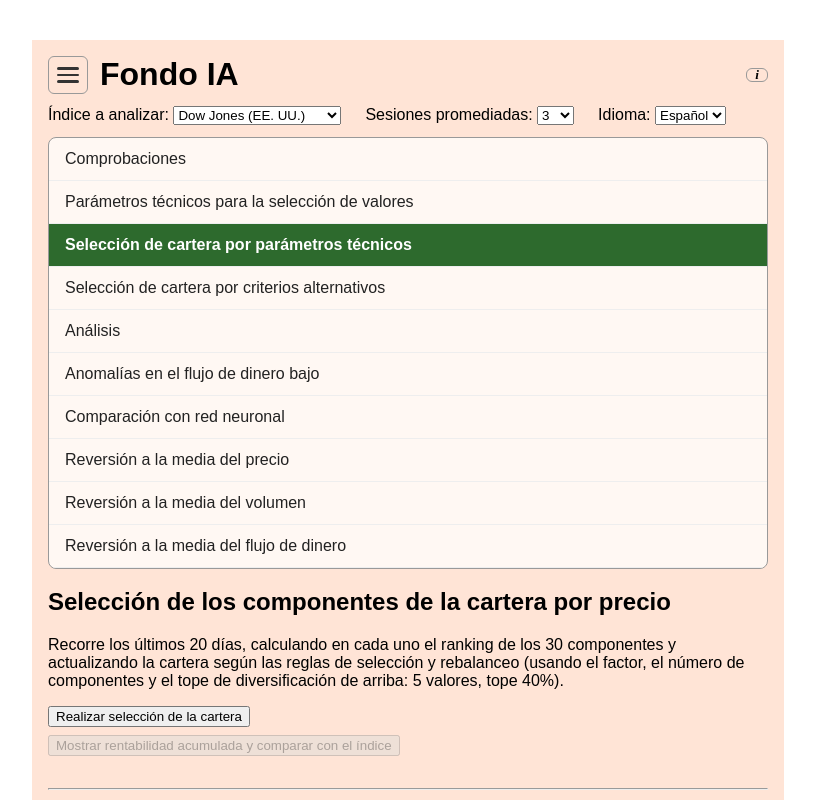
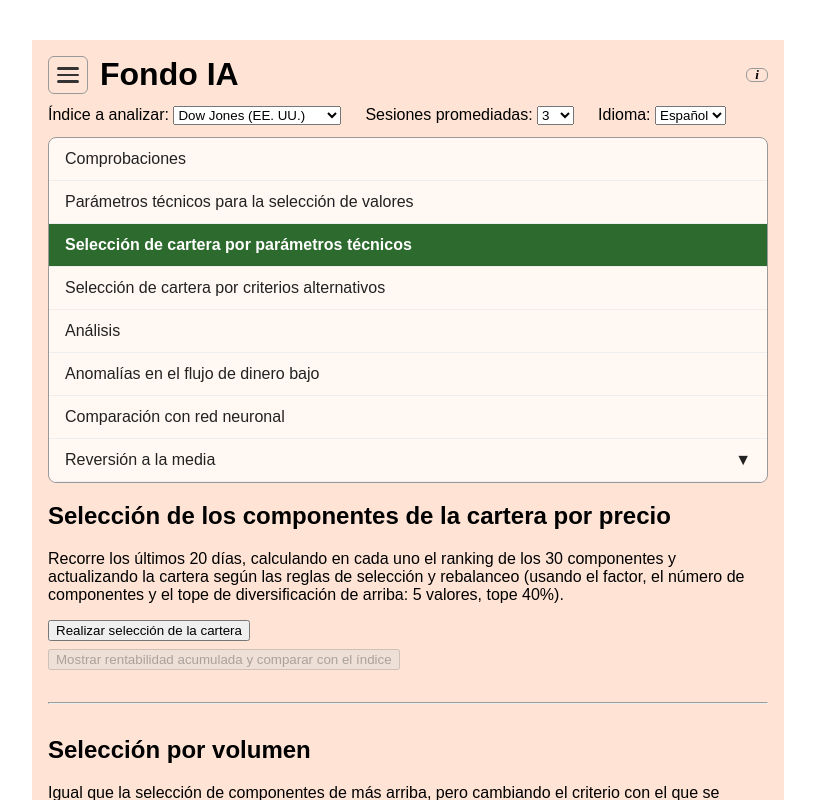
Before and after one commit to antonioluiscliment/fondo-ia-web, a Next.js app: page / in a window 1280 px wide. Both pictures are taken after a click on the button "Abrir menú". Shown: the top 800 px of the page, without its empty margins (232-1047 px from the left). Built offline with nearby package versions, Linux system fonts and the light colour scheme.

Commit message:
Update MenuLayout.js

```diff
--- a/components/MenuLayout.js
+++ b/components/MenuLayout.js
@@ -22,9 +22,14 @@ const ENLACES = [
   { href: "/analisis", labelKey: "menuAnalisis" },
   { href: "/anomaliasFlujoBajo", labelKey: "menuAnomaliasFlujoBajo" },
   { href: "/comparacionRedNeuronal", labelKey: "menuComparacionRedNeuronal" },
-  { href: "/reversionMediaPrecio", labelKey: "menuReversionMediaPrecio" },
-  { href: "/reversionMediaVolumen", labelKey: "menuReversionMediaVolumen" },
-  { href: "/reversionMediaFlujo", labelKey: "menuReversionMediaFlujo" },
+  {
+    labelKey: "menuReversionMedia",
+    children: [
+      { href: "/reversionMediaPrecio", labelKey: "menuReversionMediaPrecio", descKey: "menuReversionMediaPrecioDesc" },
+      { href: "/reversionMediaVolumen", labelKey: "menuReversionMediaVolumen", descKey: "menuReversionMediaVolumenDesc" },
+      { href: "/reversionMediaFlujo", labelKey: "menuReversionMediaFlujo", descKey: "menuReversionMediaFlujoDesc" },
+    ],
+  },
 ];
 
 // Icono de tres rayas (hamburguesa), dibujado a mano con <span> para no
@@ -79,6 +84,7 @@ export default function MenuLayout({ children }) {
   const [menuAbierto, setMenuAbierto] = useState(false);
   const [infoAbierto, setInfoAbierto] = useState(false);
   const router = useRouter();
+  const [submenuAbierto, setSubmenuAbierto] = useState(null);
 
   // Especificaciones / historia / observaciones: antes vivían en la
   // página "Características generales"; ahora, al ser contenido que
@@ -287,6 +293,66 @@ export default function MenuLayout({ children }) {
           }}
         >
           {ENLACES.map((enlace) => {
+            // Elemento con submenú ("Reversión a la media"): no navega
+            // a ningún sitio por sí mismo, solo despliega/repliega sus
+            // hijos dentro del mismo panel, cada uno con una breve
+            // explicación del ratio que usa.
+            if (enlace.children) {
+              const desplegado = submenuAbierto === enlace.labelKey;
+              const algunHijoActivo = enlace.children.some((hijo) => router.pathname === hijo.href);
+              return (
+                <div key={enlace.labelKey}>
+                  <button
+                    onClick={() => setSubmenuAbierto(desplegado ? null : enlace.labelKey)}
+                    style={{
+                      display: "flex",
+                      width: "100%",
+                      justifyContent: "space-between",
+                      alignItems: "center",
+                      padding: "12px 16px",
+                      border: "none",
+                      background: algunHijoActivo ? "#2d6a2d" : "transparent",
+                      color: algunHijoActivo ? "#fff" : "#222",
+                      borderBottom: "1px solid #eee",
+                      fontWeight: algunHijoActivo ? "bold" : "normal",
+                      fontSize: "1em",
+                      textAlign: "left",
+                      cursor: "pointer",
+                    }}
+                  >
+                    <span>{t[enlace.labelKey]}</span>
+                    <span>{desplegado ? "▲" : "▼"}</span>
+                  </button>
+                  {desplegado &&
+                    enlace.children.map((hijo) => {
+                      const activo = router.pathname === hijo.href;
+                      return (
+                        <Link
+                          key={hijo.href}
+                          href={hijo.href}
+                          onClick={() => setMenuAbierto(false)}
+                          style={{
+                            display: "block",
+                            padding: "10px 16px 10px 32px",
+                            textDecoration: "none",
+                            color: activo ? "#fff" : "#222",
+                            background: activo ? "#2d6a2d" : "#fff0e6",
+                            borderBottom: "1px solid #eee",
+                          }}
+                        >
+                          <div style={{ fontWeight: activo ? "bold" : "normal" }}>{t[hijo.labelKey]}</div>
+                          {hijo.descKey && (
+                            <div style={{ fontSize: "0.8em", color: activo ? "#e6f0e6" : "#666", marginTop: 2 }}>
+                              {t[hijo.descKey]}
+                            </div>
+                          )}
+                        </Link>
+                      );
+                    })}
+                </div>
+              );
+            }
+
             const activo = router.pathname === enlace.href;
             return (
               <Link
```
